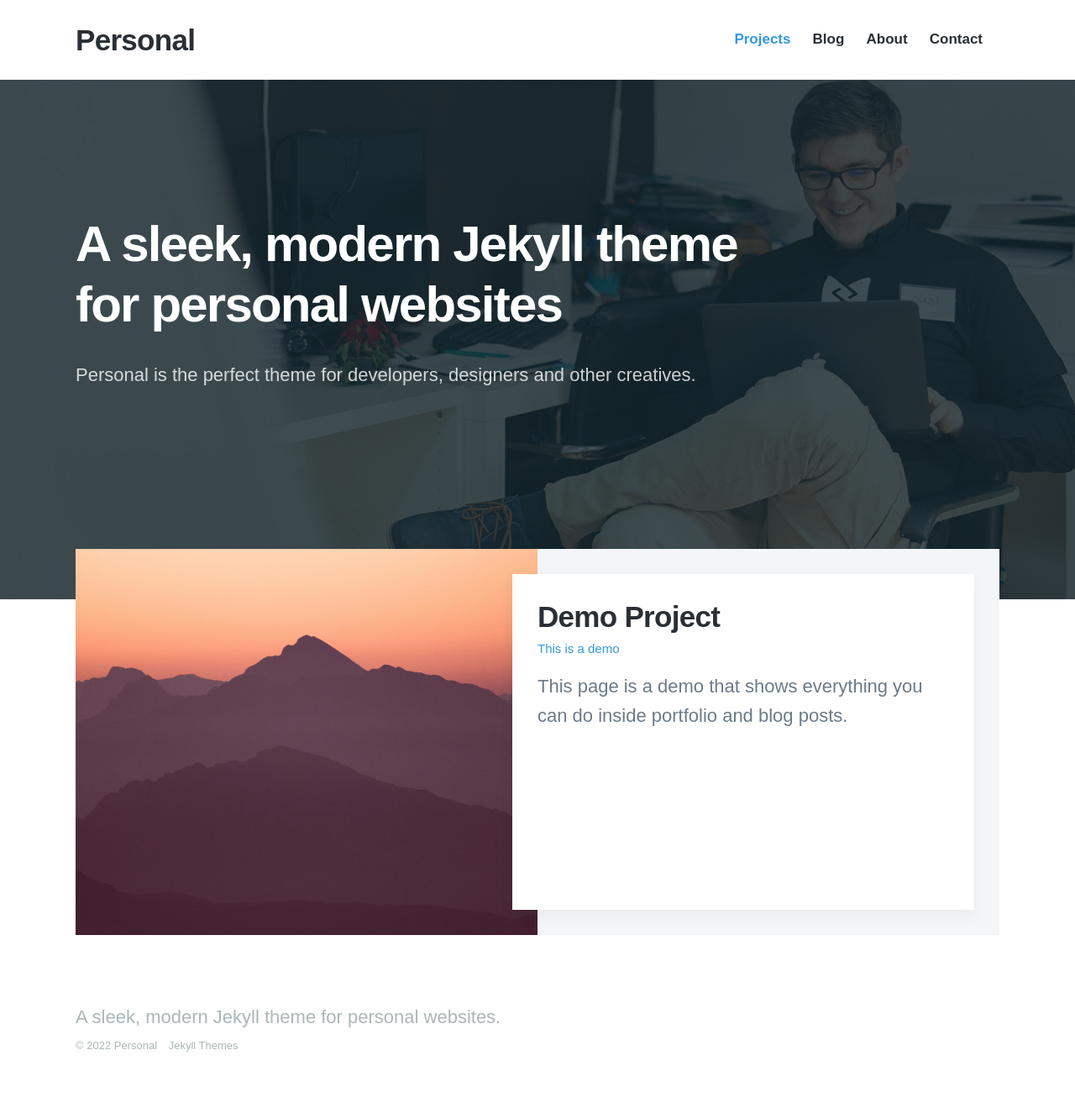
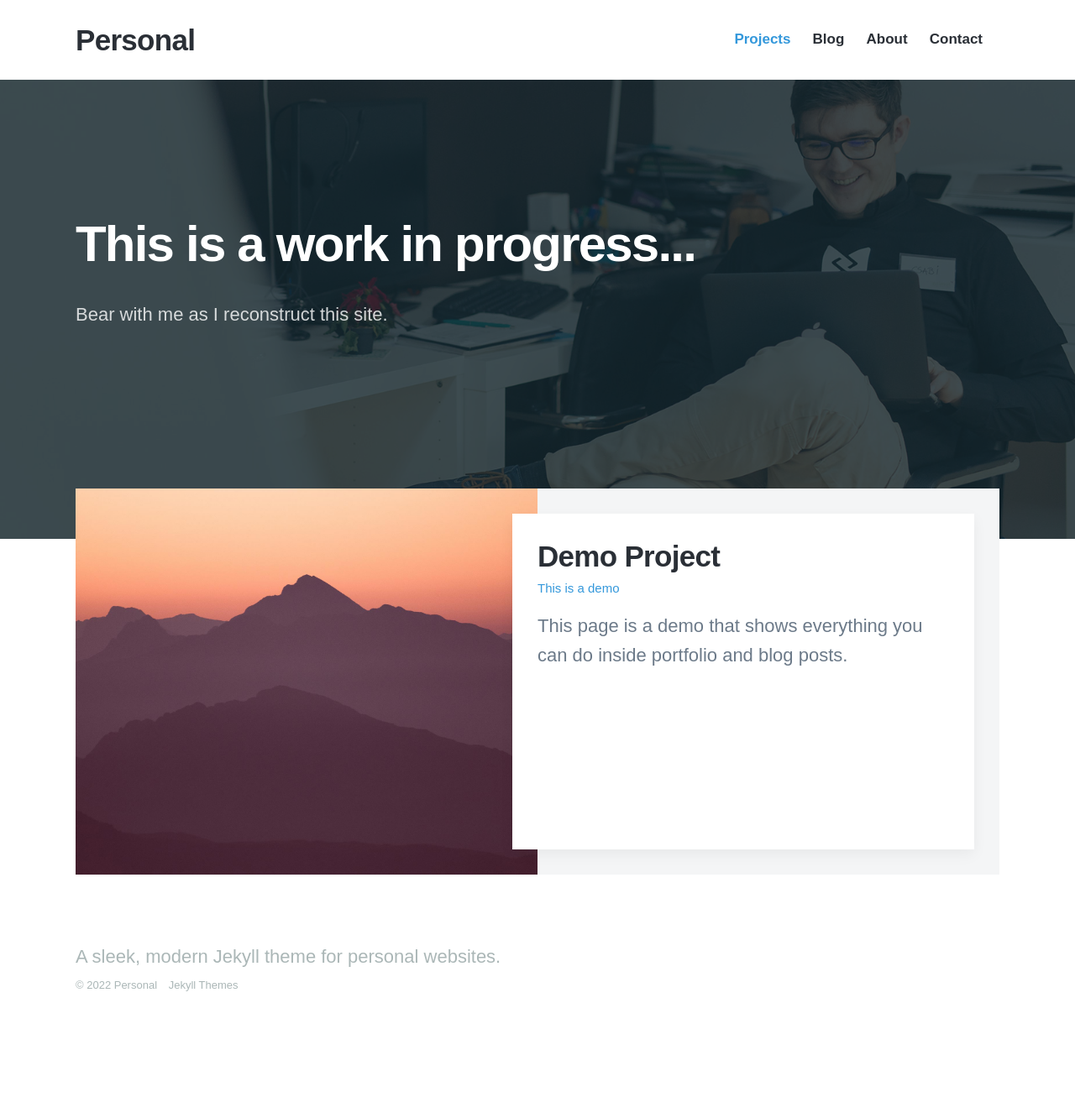
Before and after one commit to simoncoles/simoncoles.org, a Jekyll site: the page built from index.html, in a window 1280 px wide. Shown: the whole page at 84% size. Built offline with Jekyll 4.4.1, drawn with Linux system fonts in a browser that asks for light colours; nearby versions of some CDN libraries; some web fonts are replaced; after the commit the page ends 1260 px from its top, so only the background shows below that.

Commit message:
Progress

```diff
--- a/index.html
+++ b/index.html
@@ -1,7 +1,7 @@
 ---
 layout: default
-title: A sleek, modern Jekyll theme for personal websites.
-description: A sleek, modern Jekyll theme for personal websites. Personal is the perfect theme for developers, designers and other creatives.
+title: simoncoles.org
+description: The personal web site of Simon Coles
 featured_image: /images/demo/home.jpg
 ---
 
@@ -13,14 +13,12 @@ featured_image: /images/demo/home.jpg
 
 	<div class="wrap">
 
-		<h1>A sleek, modern Jekyll theme
-		for personal websites</h1>
-		<p>Personal is the perfect theme for developers, designers and other creatives.</p>
+		<h1>This is a work in progress...</h1>
+		<p>Bear with me as I reconstruct this site.</p>
 
 		{% include socials.html %}
 
 	</div>
-
 </section>
 
 <section class="listing">
```
